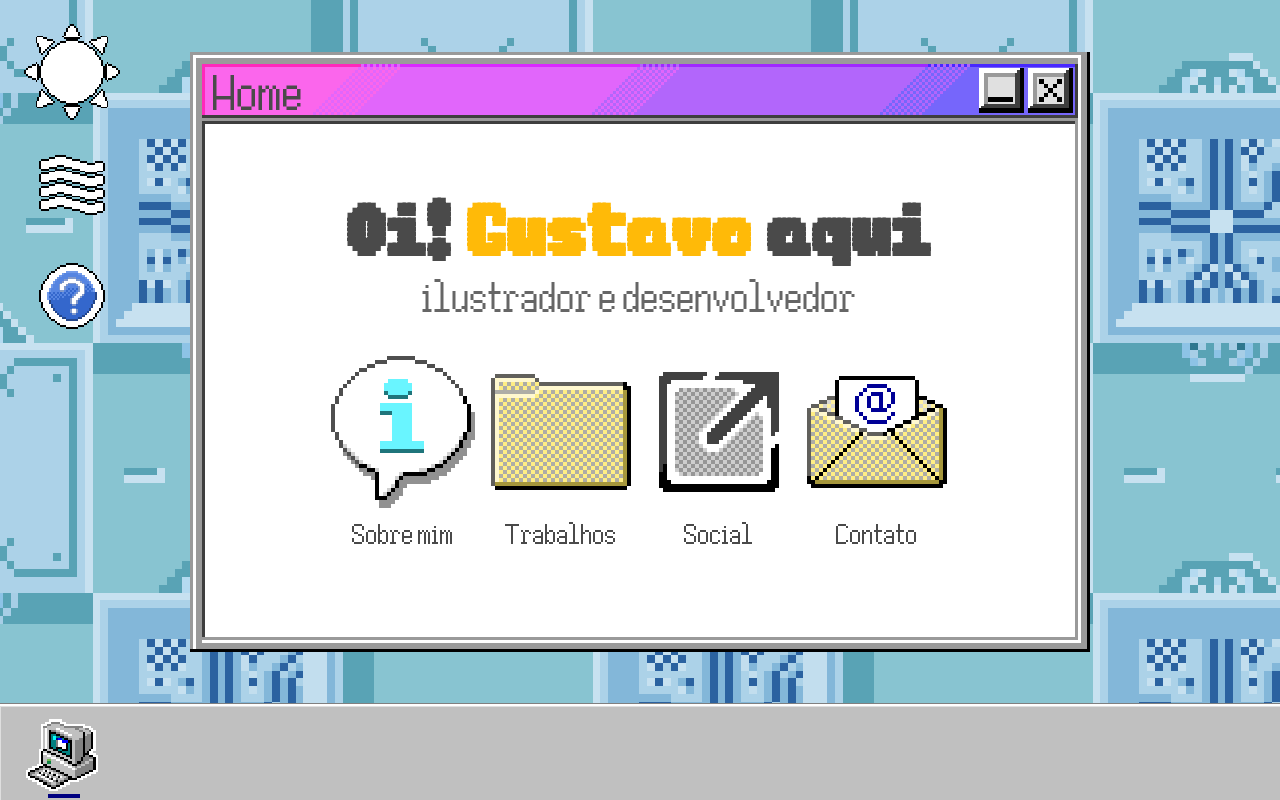
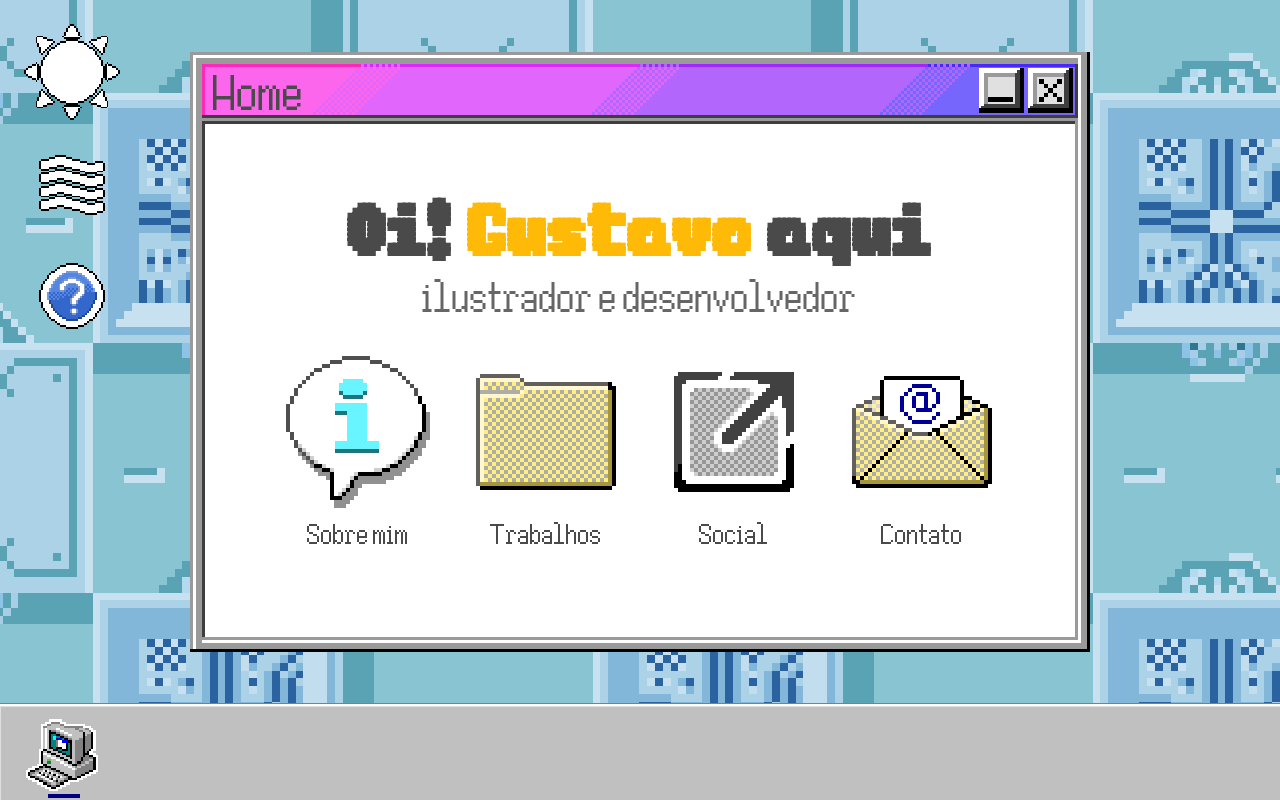
Before and after one commit to ghuswes/portifolio-os, a React (Vite) app: page / in a window 1280 px wide. Built offline with nearby package versions, Linux system fonts and the light colour scheme.

Commit message:
Adicionando gap aos ícones e correção de texto

```diff
--- a/src/App.jsx
+++ b/src/App.jsx
@@ -156,7 +156,7 @@ function App() {
             </h1>
             <p style={{ color: 'var(--text-secondary, #888)', fontSize: '3rem' }}>ilustrador e desenvolvedor</p>
           </div>
-          <div style={{ display: 'flex', gap: '30px', justifyContent: 'center', flexWrap: 'wrap' }}>
+          <div style={{ display: 'flex', gap: '60px', justifyContent: 'center', flexWrap: 'wrap' }}>
             {menuItems.map((item) => (
               <DesktopIcon
                 key={item.id} id={item.id} label={item.label}
--- a/src/components/content/AboutMe.jsx
+++ b/src/components/content/AboutMe.jsx
@@ -22,7 +22,7 @@ const AboutMe = () => {
           <h3>Eae, Meu nome é Gustavo! Essas são algumas coisas que eu faço no meu ramo:</h3>
           <ul>
             <li>Desenvolvimento, principalmente Python e C++, mas já trabalhei com Lua e Golang</li>
-            <li>Frontend, porém iniciante</li>
+            <li>Entusiasta de frontend</li>
             <li>Faço pesquisa em problemas de otimização</li>
             <li>Também faço desenhos sob demanda!</li>
           </ul>
```
